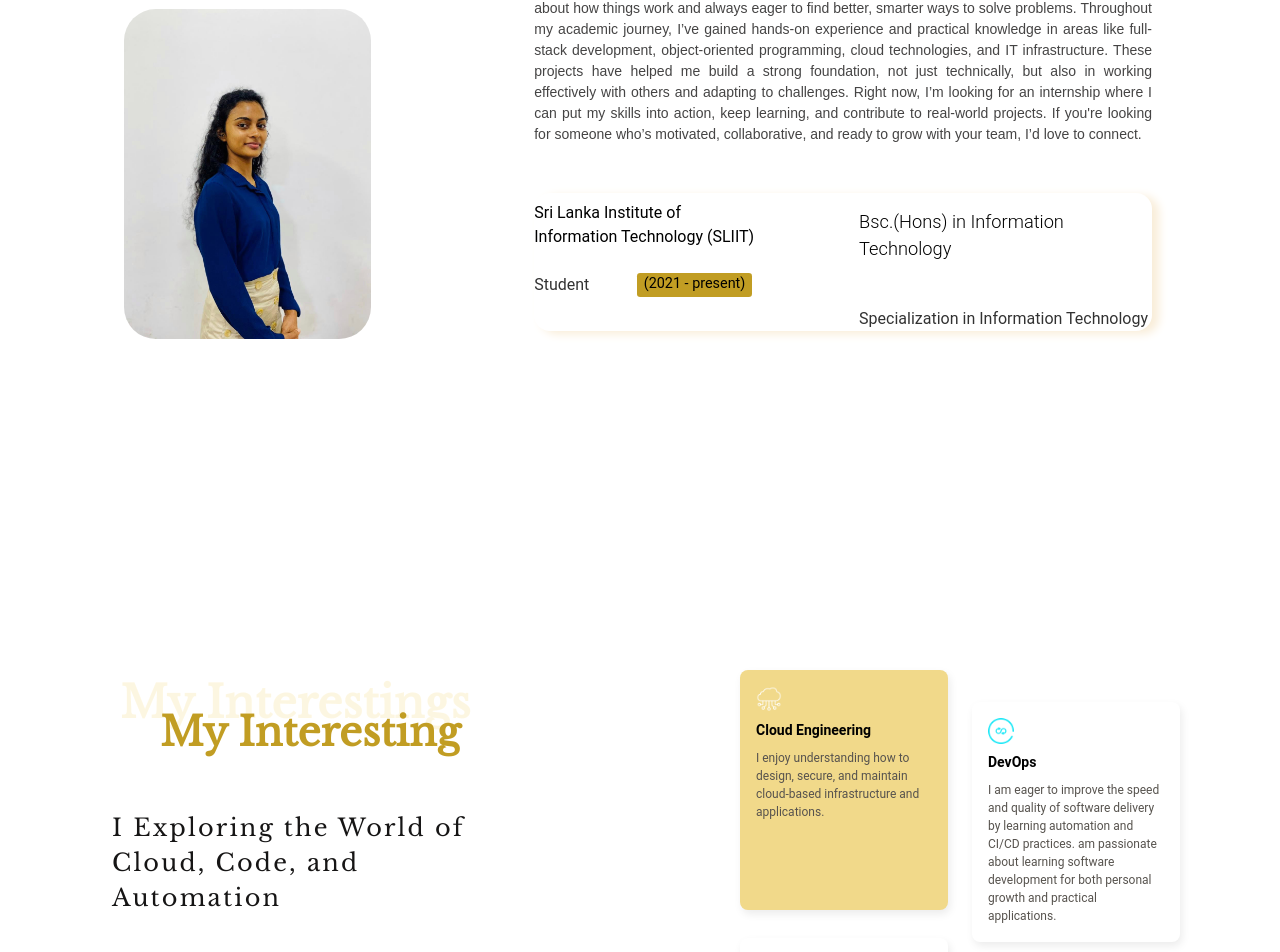
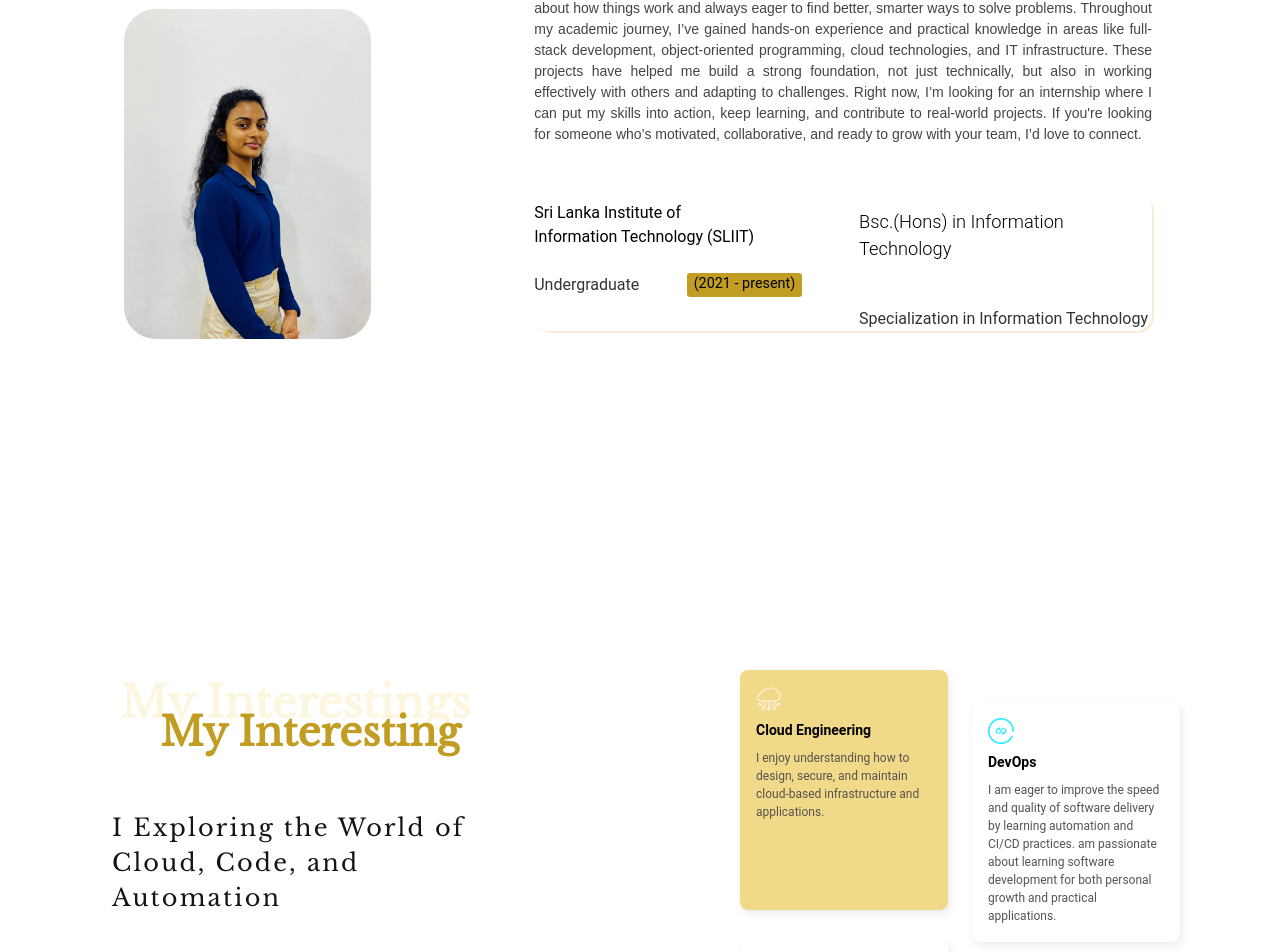
Before and after one commit to darshani-pathiranage20/My-portfolio, a React (Vite) app: page / in a window 1280 px wide. Shown: the part 1082-2034 px from the top of the page. Built offline with nearby package versions, Linux system fonts and the light colour scheme.

Commit message:
chnage box shadow

```diff
--- a/src/components/About/about.css
+++ b/src/components/About/about.css
@@ -60,7 +60,7 @@
      background-color: #ffffff;
     display: flex;
     margin-top: 3rem;
-    box-shadow: 7px 3px 10px #f9edd8;
+    box-shadow: 2px 2px 1px #f9edd8;
     border-radius: 1rem;
 
 
--- a/src/components/About/about.jsx
+++ b/src/components/About/about.jsx
@@ -35,7 +35,7 @@ export default function About() {
           <div className="about-education-left">
             <div><p className="institute-name" >Sri Lanka Institute of <br/> Information Technology (SLIIT)</p></div>
             <div className="about-education-left-details">
-              <p className="s">Student</p>
+              <p className="s">Undergraduate</p>
               <p className="education-duration">(2021 - present)</p>
             </div>
           </div>
```
